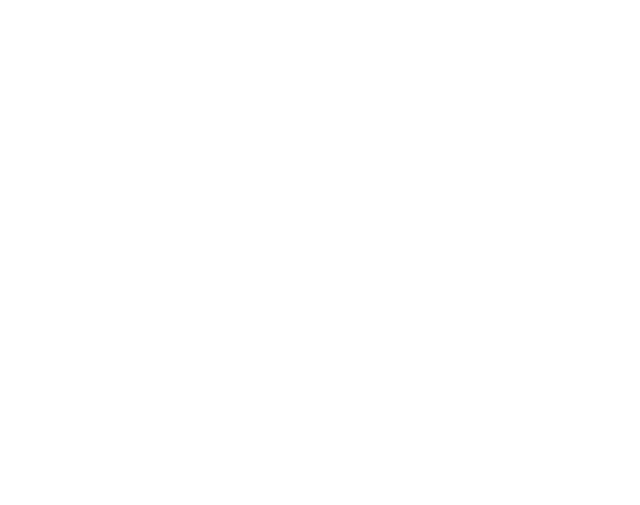
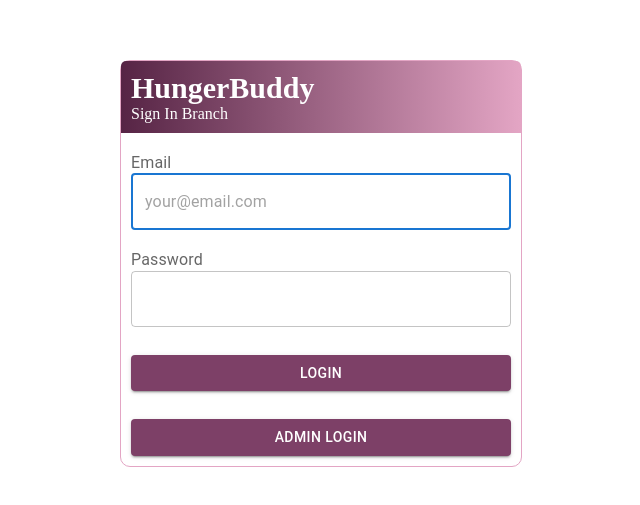
Before and after one commit to TusharsoniMITS/hungerbuddyfrontend, a React (Create React App) app: page / in a window 1280 px wide. Before the commit this address had no page. Shown: the part 137-642 px from the top of the page, without its empty margins (319-959 px from the left). Built offline with nearby package versions, Linux system fonts and the light colour scheme.

Commit message:
Fix Login

```diff
--- a/src/App.js
+++ b/src/App.js
@@ -24,7 +24,7 @@
     <div style={{fontFamily:'Quicksand'}}>
       <Router>
         <Routes>
-          <Route element={<BranchLogin />} path="/branchlogin"></Route>
+          <Route element={<BranchLogin />} path="/"></Route>
           <Route element={<BranchDashboard />} path="/branchdashboard/*"></Route>
           {/* <Route element={<Branch/>} path="/branch"></Route> */}
           {/* <Route element={<FoodItem/>} path="/fooditem"></Route> */}
```
